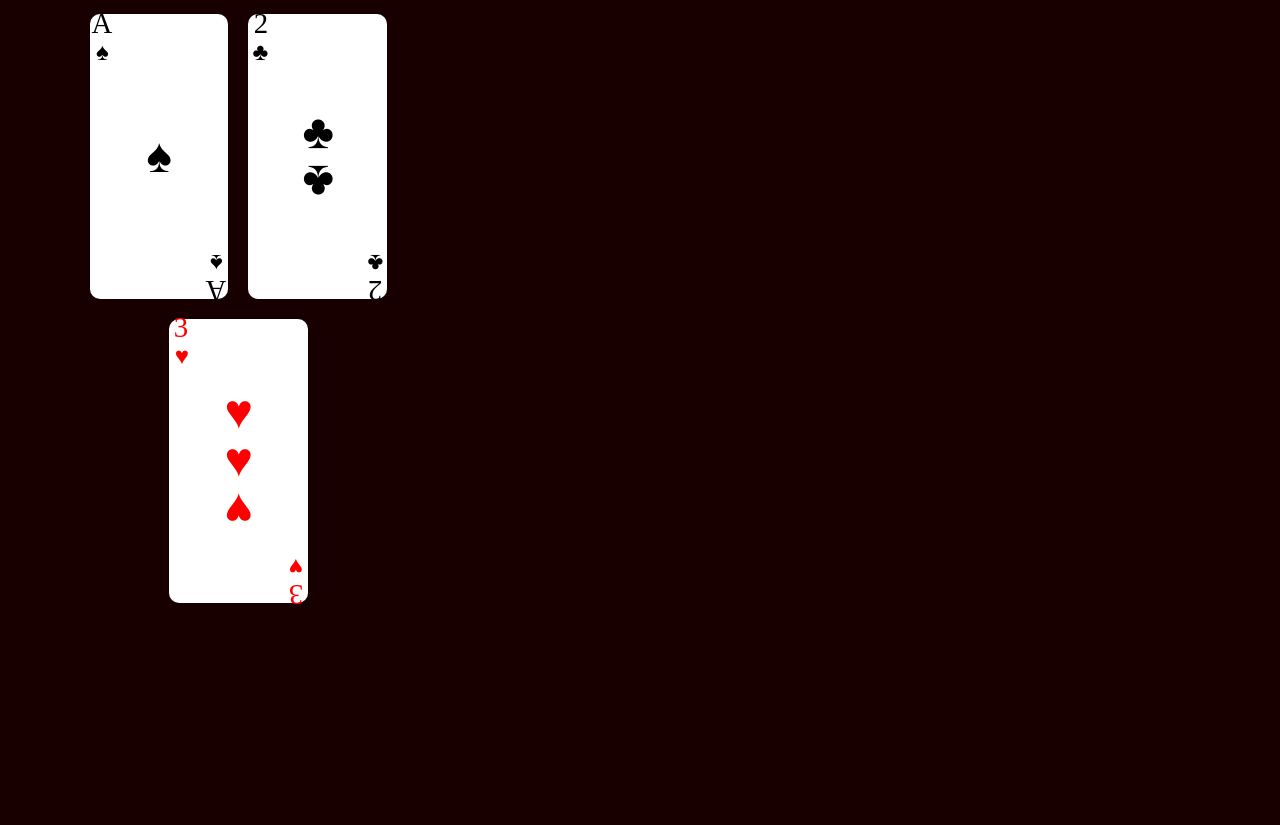
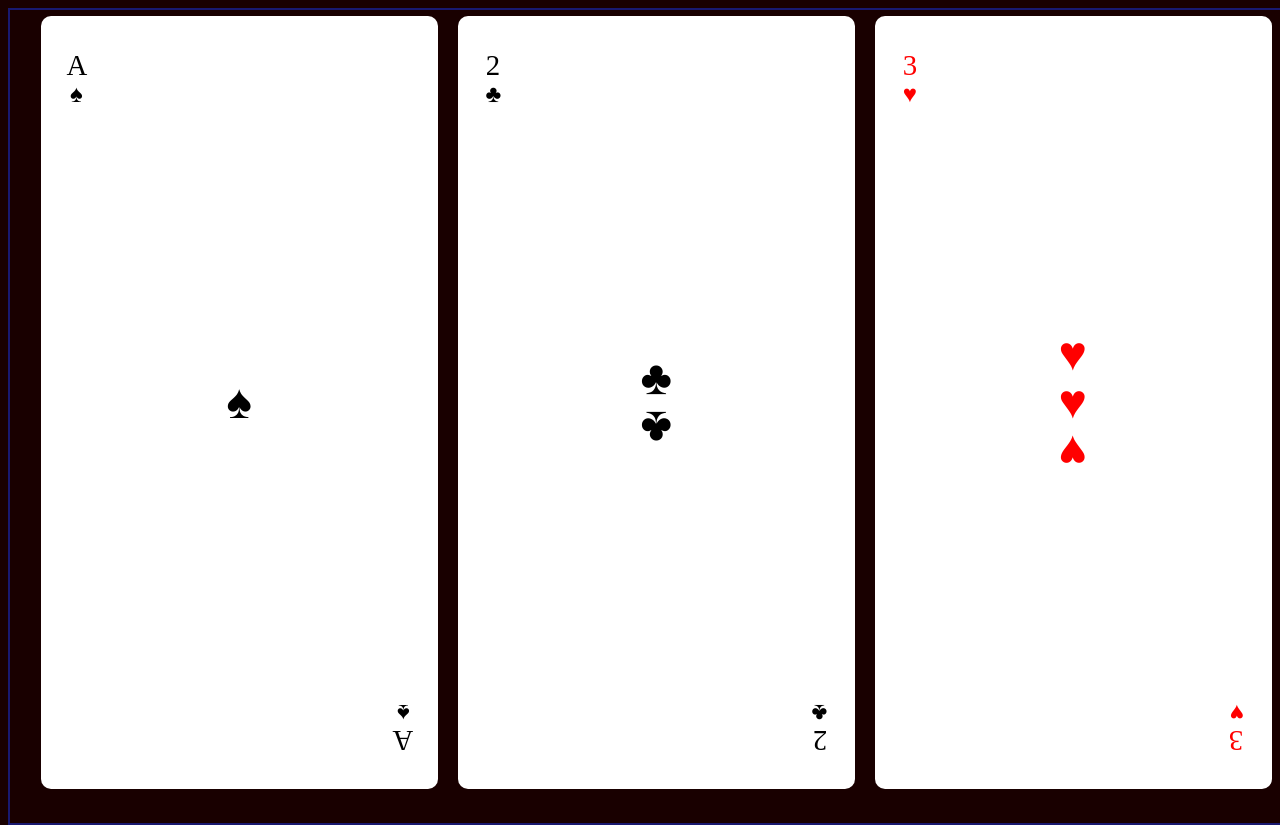
Before and after one commit to karianjahi/css-flex-box-playing-cards, a plain HTML site: page index.html in a window 1280 px wide. Shown: the top 825 px of the page. Drawn offline with Linux system fonts and the light colour scheme.

Commit message:
adjust width and height of cards

```diff
--- a/styles.css
+++ b/styles.css
@@ -9,9 +9,9 @@ html,body {
     display: flex;
     flex-wrap: wrap;
     gap: 20px;
-    /* border: 2px solid midnightblue; */
-    width: 35%;
-    height: 35%;
+    border: 2px solid midnightblue;
+    width: 100%;
+    height: 100%;
     padding: .5%;
     justify-content: center;
 }
@@ -21,7 +21,7 @@ html,body {
     flex-direction: column;
     justify-content: space-between;
     width: 30%;
-    height: 100%;
+    height: 95%;
     /* border: 1px solid salmon; */
     background-color: white;
     border-radius: 10px;
```
